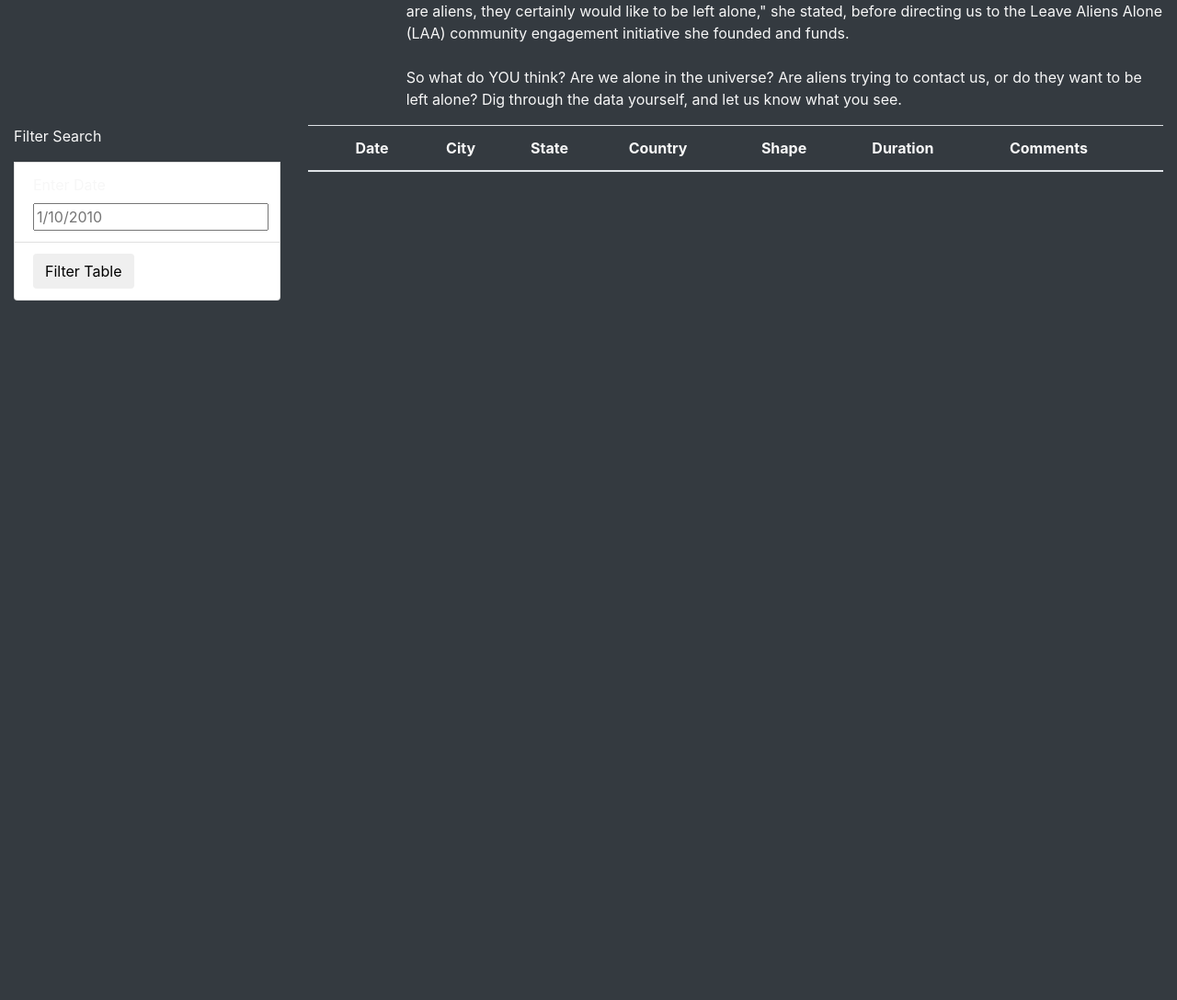
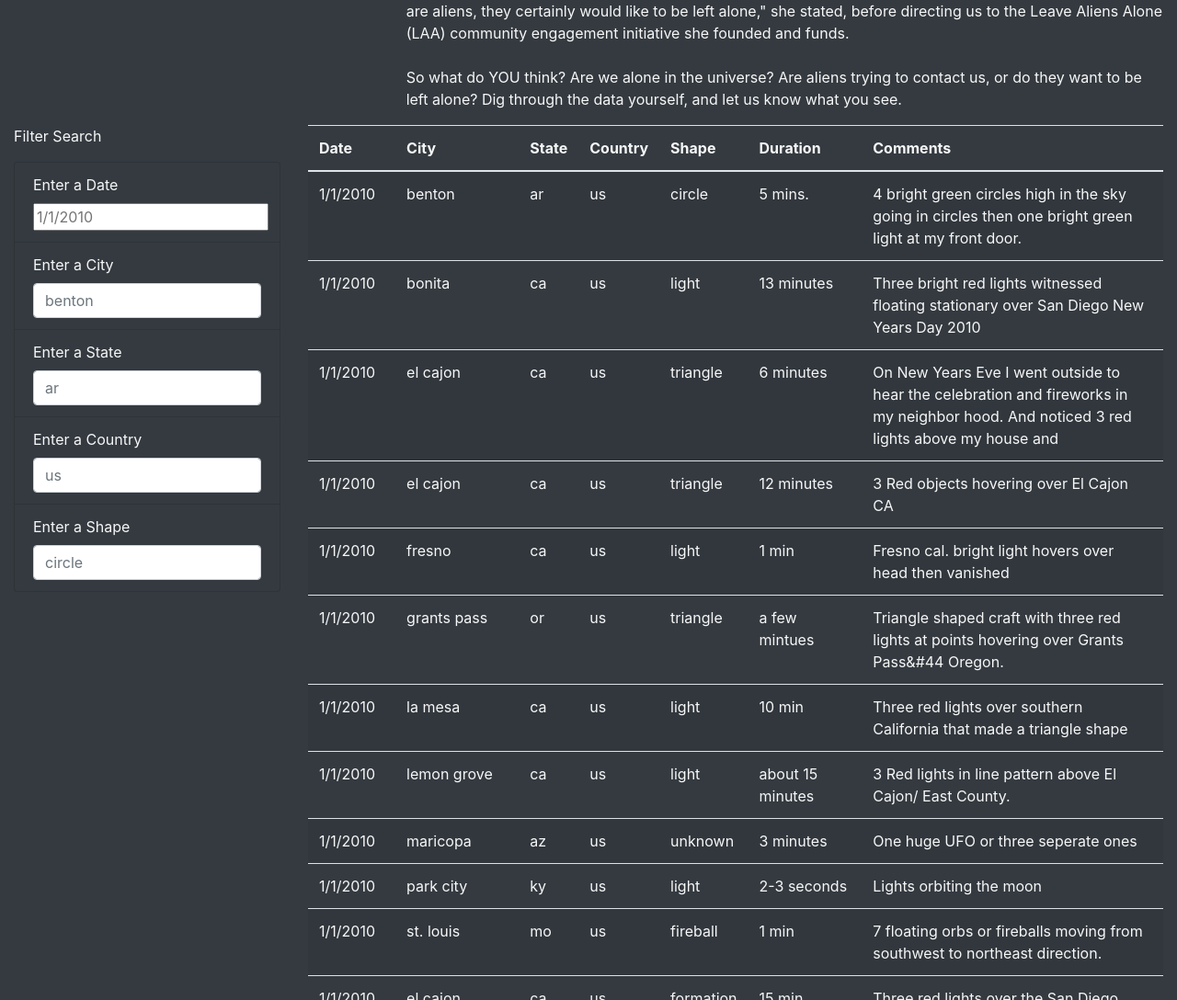
Before and after one commit to AnastassiaTatarskaja/UFOs, a plain HTML site: page static/index.html in a window 1280 px wide. Shown: the part 603-1691 px from the top of the page at 92% size. Before the commit the page ends 930 px from the top, so only its background shows below. Drawn offline with nearby package versions, Linux system fonts and the light colour scheme; files that its build step writes are made by us from their sources; files whose address does not match are found by name.

Commit message:
Submitting Deliverable 1 challenge

```diff
--- a/static/index.html
+++ b/static/index.html
@@ -7,24 +7,34 @@
   <title>UFO Finder</title>
 </head>
 <body class="bg-dark">
+
+
+
 <link
       rel="stylesheet"
       href="https://maxcdn.bootstrapcdn.com/bootstrap/4.0.0/css/bootstrap.min.css"
       integrity="sha384-Gn5384xqQ1aoWXA+058RXPxPg6fy4IWvTNh0E263XmFcJlSAwiGgFAW/dAiS6JXm"
       crossorigin="anonymous"
       />
-  <link rel="stylesheet" href="static/css/style.css">
 
-
+    <link rel="stylesheet" href="css/style.css">
+    <body>
       <div class="wrapper">
-
         <nav class="navbar navbar-dark bg-dark navbar-expand-lg">
           <a class="navbar-brand" href="index.html">UFO Sightings</a>
         </nav>
       </div>
+  </body>
+
   <div class="jumbotron">
-        <h1 class="display-4">The Truth Is Out There</h1>
+    <h1 class="display-4">The Truth is Out There</h1>
   </div>
+
+  <div class="container-fluid">
+    <div class="row">
+    </div>
+</div>
+
 <div class="container-fluid">
   <div class="row">
     <div class="col-md-4">
@@ -34,34 +44,55 @@
       <p>
         Are we alone in the universe? For millennia, humans have turned to the sky to answer this question. Now, thanks to research generously funded by W. Avy, a UFO-enthusiast and amateur ufologist, we can supplement our sky-searching with data analysis.<br><br>"The release of this analysis is well-timed: It coincides with the celebration of World UFO Day, which is a moment for ufologists around the world to connect, relax, and sample a range of UFO-themed snacks," said Dr. Ursula F. Olivier, the world's preeminent expert on circular sightings. "Citizen-scientists can be especially helpful in both cataloguing sightings—which is hugely helpful for us in our search for aliens—and in helping us celebrate the work that has already been done, such as this data visualization project, which will help us raise awareness of the ubiquity of sightings!"<br><br>Not everyone is ready to celebrate, however. Local CEO and vocal anti-alien activist V. Isualize reached out to our reporters to go on record as firmly opposed to any attempts to provide access to this data. "If there are aliens, they certainly would like to be left alone," she stated, before directing us to the Leave Aliens Alone (LAA) community engagement initiative she founded and funds.<br><br>So what do YOU think? Are we alone in the universe? Are aliens trying to contact us, or do they want to be left alone? Dig through the data yourself, and let us know what you see.
 
+
       </p>
     </div>
   </div>
 </div>
+
 </div>
+
  <div class="container-fluid">
   <div class="row">
     <div class="col-md-3">
-          <form>
+      <form class="bg-dark">
         <p>Filter Search</p>
+        <ul class="list-group">
+          <li class="list-group-item bg-dark">
+            <label for="datetime">Enter a Date</label>
+            <input type="text" placeholder="1/1/2010" id="datetime" />
+          </li>
+          <li class="list-group-item bg-dark">
+            <label for="city">Enter a City</label>
+            <input type="text" id="city" class="form-control" placeholder="benton" />
+
+          </li>
+          <li class="list-group-item bg-dark">
+            <label for="state">Enter a State</label>
+            <input type="text"id="state" class="form-control" placeholder="ar" />
+          </li>
+          <li class="list-group-item bg-dark">
+            <label for="country">Enter a Country</label>
+            <input type="text" id="country" class="form-control" placeholder="us" />
+          </li>
+          <li class="list-group-item bg-dark">
+            <label for="shape">Enter a Shape</label>
+            <input type="text" id="shape" class="form-control" placeholder="circle" />
+          </li>
+          <!-- <li class="list-group-item bg-dark">
+            <button id="filter-btn" type="button" class="btn btn-dark">
+              Filter Table
+            </button>
+          </li> -->
+        </ul>
       </form>
-          <ul class="list-group">
-
-          </ul>
-          <li class="list-group-item">
-            <label for="date">Enter Date</label>
-            <input type="text" placeholder="1/10/2010" id="datetime" />
-          </li>
-          <li class="list-group-item">
-            <button id="filter-btn" type="button" class="btn btn-default">Filter Table</button>
-          </li>
     </div>
 
     <div class="col-md-9">
       <table class="table table-striped">
+          <tbody>
               <thead>
                   <tr>
-                <th>
                       <th>Date</th>
                       <th>City</th>
                       <th>State</th>
@@ -69,16 +100,14 @@
                       <th>Shape</th>
                       <th>Duration</th>
                       <th>Comments</th>
-                </th>
                   </tr>
               </thead>
-            <tbody></tbody>
+          </tbody>
       </table>
   </div>
-      </div>
   <script src="https://cdnjs.cloudflare.com/ajax/libs/d3/4.12.0/d3.js"></script>
-    <script src="static/js/data.js"></script>
-    <script src="static/js/app.js"></script>
+  <script src="js/data.js"></script>
+  <script src="js/app.js"></script>
 
 </body>
 </html>
```
Lines whose indentation alone changed are shown as unchanged.
